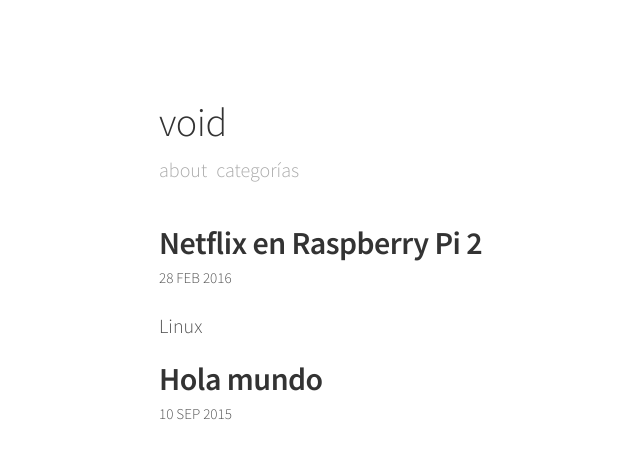
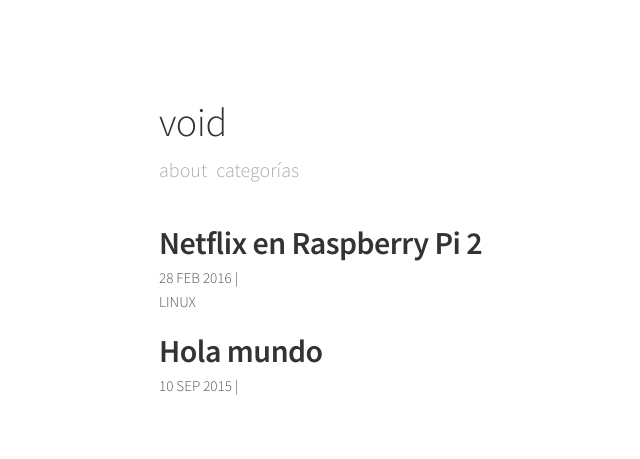
Before and after one commit to angelsimon/angelsimon.github.io, a Jekyll site: the page built from index.html, in a window 1280 px wide. Shown: the top 459 px of the page, without its empty margins (121-761 px from the left). Built offline with Jekyll 4.4.1, drawn with Linux system fonts in a browser that asks for light colours; Markdown is read by kramdown in place of the engine named in the settings.

Commit message:
Nuevo tema

```diff
--- a/_layouts/post.html
+++ b/_layouts/post.html
@@ -9,8 +9,8 @@
 <div class="content post">
   <h1 class="post-title">{{ page.title }}</h1>
   <div class="post-date">
-    <time>{{ page.date | date_to_string }}</time>
+    <time>{{ page.date | date_to_string }}</time> |
+		<div style="category">{{ post.category }}</div>
   </div>
-	<div>{{ page.category }}</div>
   {{ content }}
 </div>
--- a/index.html
+++ b/index.html
@@ -21,11 +21,9 @@
       <a href="{{ site.baseurl }}{{ post.url }}">{{ post.title }}</a>
     </h2>
     <div class="list-post-date">
-      <time>{{ post.date | date_to_string }}</time>
+      <time>{{ post.date | date_to_string }}</time> |
+			<div style="category">{{ post.category }}</div>
     </div>
-		<div>
-			<p>{{ post.category }}</p>
-		</div>
   </div>
 {% endfor %}
 {% endif %}
--- a/style.scss
+++ b/style.scss
@@ -433,3 +433,8 @@
 .highlight .vg { color: #008080 } /* Name.Variable.Global */
 .highlight .vi { color: #008080 } /* Name.Variable.Instance */
 .highlight .il { color: #009999 } /* Literal.Number.Integer.Long */
+
+.category{
+  background-color: #888888;
+  padding: 5px 5px 5px 5px;
+}
```
